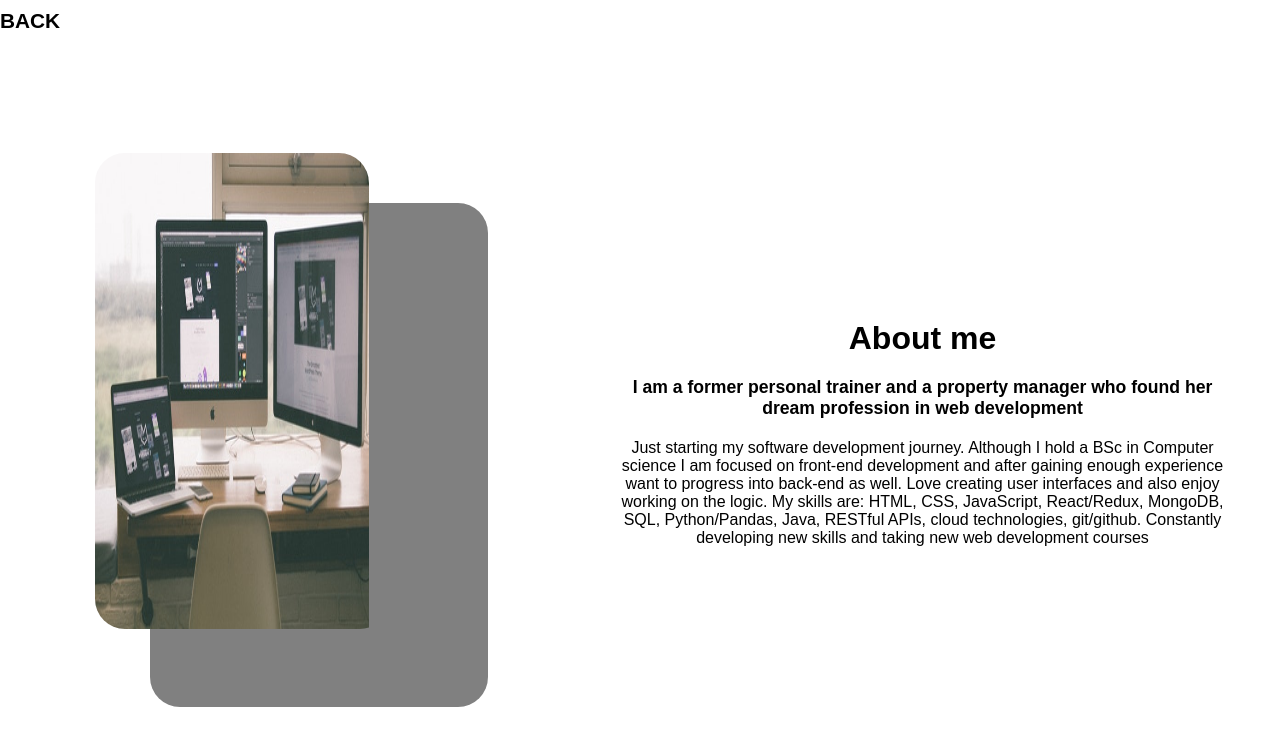
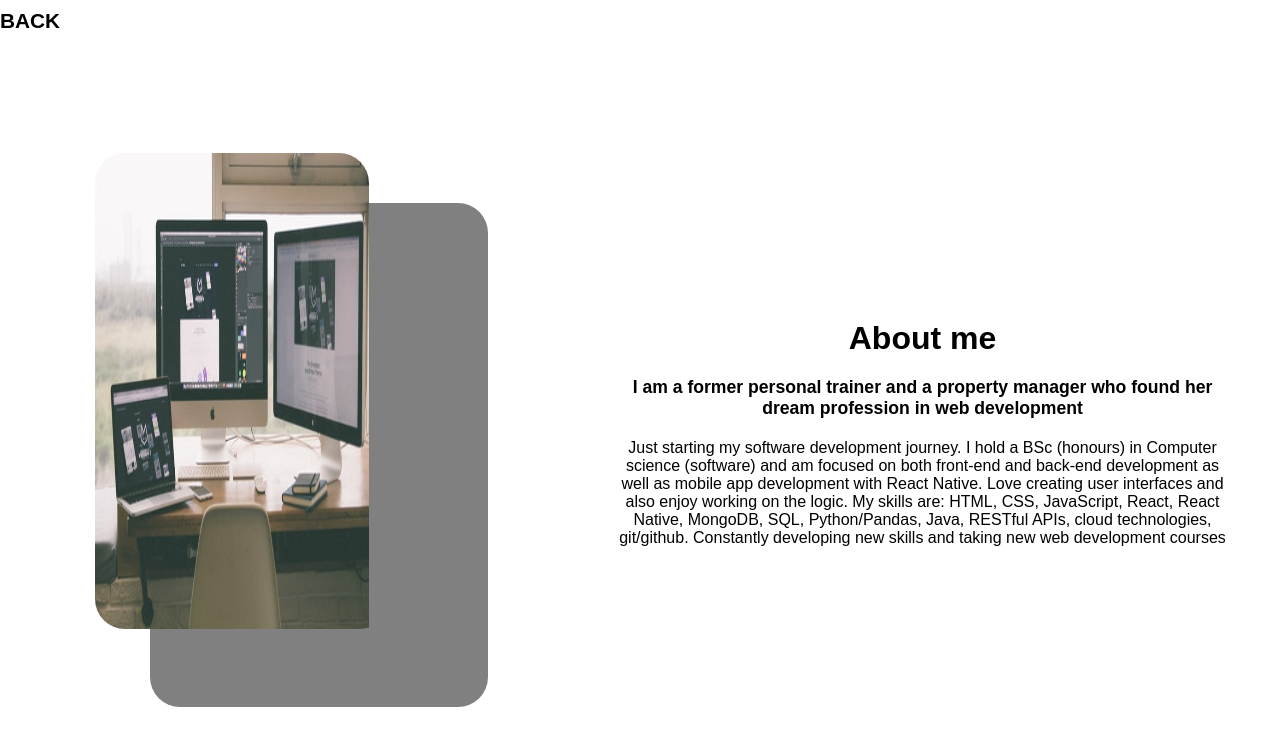
Before and after one commit to krizzyinfinity/portfolio-kristina, a React (Create React App) app: page /about in a window 1280 px wide. Shown: the top 746 px of the page. Built offline with nearby package versions, Linux system fonts and the light colour scheme.

Commit message:
addidn quaesta

```diff
--- a/src/components/about/About.jsx
+++ b/src/components/about/About.jsx
@@ -33,10 +33,9 @@ export const About = () => {
            <p className='about-subtitle'>I am a former personal trainer and a property manager who
     found her dream profession in web development</p>
     <p className='about-description'>Just starting my software development
-    journey. Although I hold a BSc in Computer science I am focused on
-    front-end development and after gaining enough experience want to progress into
-    back-end as well. Love creating user interfaces and also enjoy working on the logic.
-    My skills are: HTML, CSS, JavaScript, React/Redux, MongoDB, SQL,
+    journey. I hold a BSc (honours) in Computer science (software) and am focused on both
+    front-end and back-end development as well as mobile app development with React Native. Love creating user interfaces and also enjoy working on the logic.
+    My skills are: HTML, CSS, JavaScript, React, React Native, MongoDB, SQL,
     Python/Pandas, Java, RESTful APIs, cloud technologies, git/github.
     Constantly developing new skills and taking new  web development courses</p>
          </div>
--- a/src/components/main/Main.jsx
+++ b/src/components/main/Main.jsx
@@ -10,10 +10,11 @@ export const Main = () => {
 
       <div className='main-left-wrapper'>
         <h2 className='main-intro'>Hello my name is Kristina</h2>
-        <h1 className='main-name'>Front-end React developer</h1>
+        <h1 className='main-name'>Software developer</h1>
       <div className='main-title'>
         <div className='main-title-wrapper'>
           <div className='item'> React developer</div>
+          <div className='item'> React Native developer</div>
           <div className='item'> MERN developer</div>
           <div className='item'> Cloud technology</div>
           <div className='item'> RESTful API</div>
--- a/src/data.js
+++ b/src/data.js
@@ -6,6 +6,7 @@ import Zlata from "../src/img/Zlata.png"
 import NaturaInsula from "../src/img/naturaInsula.png"
 import Img10 from "../src/img/screenshot6.png"
 import Quaesta from "../src/img/Quaesta.png"
+import Quaesta2 from "../src/img/q.png"
 export const products = [
     {
       id: 1,
@@ -29,22 +30,28 @@ export const products = [
     },
     {
       id: 5,
+      img: Quaesta2,
+      link: "https://play.google.com/store/apps/details?id=com.krizzy.quaestaapp",
+    },
+
+    {
+      id: 6,
       img: Img6,
       link: "https://react-movie1.netlify.app/",
     },
     {
-      id: 6,
+      id: 7,
       img: Img7,
       link: "https://my-travel-buddy.netlify.app/",
     },
     {
-      id: 7,
+      id: 8,
       img: Img8,
       link: "https://fitness-world-13.netlify.app/",
     },
 
     {
-      id: 8,
+      id: 9,
       img: Img10,
       link: "https://real-estate-world-h20kfo0rm-krizzyinfinity.vercel.app/",
     },
```
Also changed, not shown: src/img/q.png (added).
